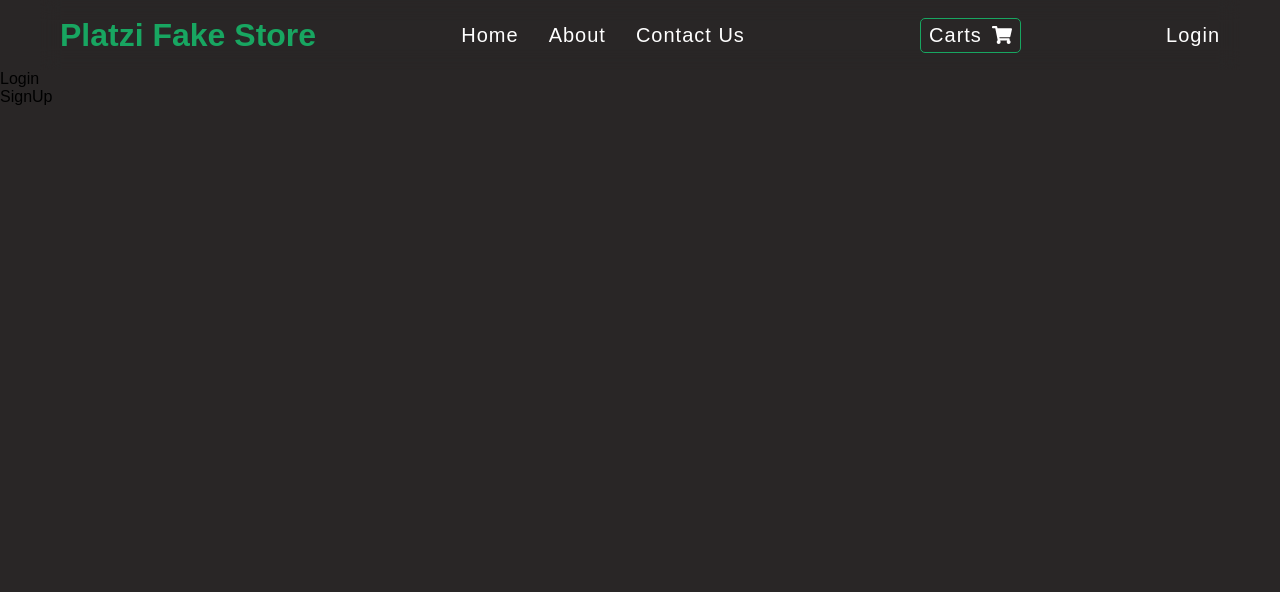
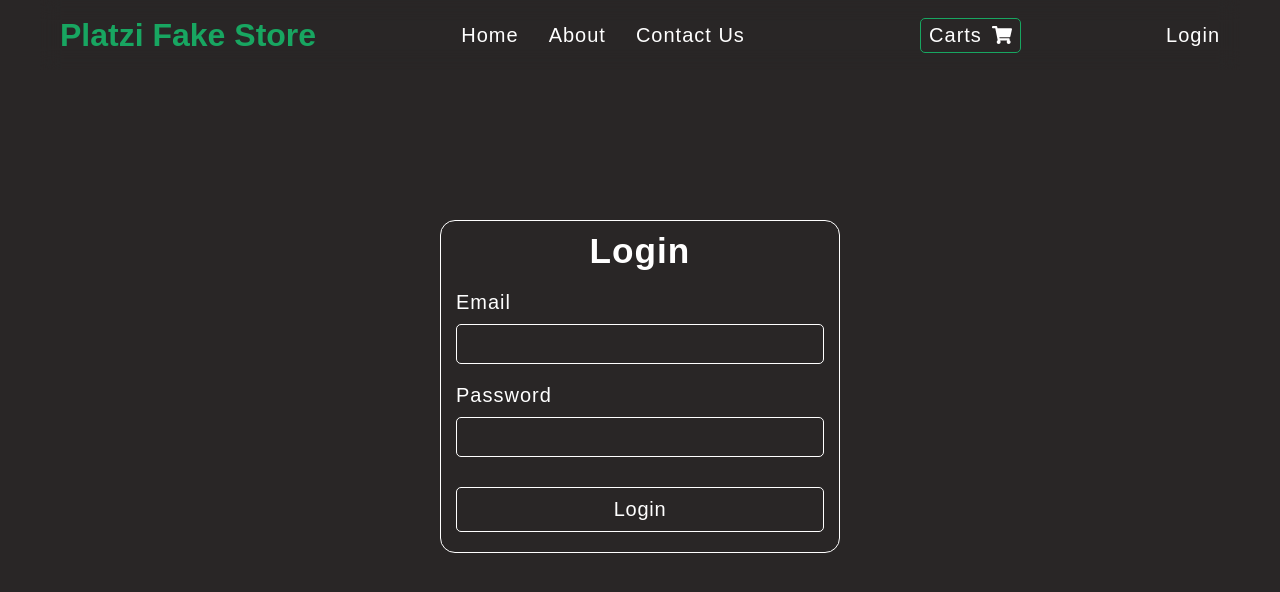
Before and after one commit to mehrojalieev/ContextApi_using-useReducer, a React (Vite) app: page /auth/login in a window 1280 px wide. Shown: the top 592 px of the page. Built offline with nearby package versions, Linux system fonts and the light colour scheme.

Commit message:
FInished Login Page

```diff
--- a/src/pages/auth/Auth.jsx
+++ b/src/pages/auth/Auth.jsx
@@ -1,12 +1,10 @@
-import Login from "../../routes/sub-routes/login/Login"
-import SignUp from "../../routes/sub-routes/sign-up/SignUp"
+import { Outlet } from "react-router-dom"
 import "./Auth.scss"
 
 const Auth = () => {
   return (
     <>
-      <Login/>
-      <SignUp/>
+      <Outlet/>
     </>
   )
 }
--- a/src/routes/sub-routes/login/Login.jsx
+++ b/src/routes/sub-routes/login/Login.jsx
@@ -2,7 +2,20 @@ import "./Login.scss"
 
 const Login = () => {
   return (
-    <div>Login</div>
+    <div className="login__wrapper">
+      <h2>Login</h2>
+      <form className="login-form">
+        <div className="login-email">
+          <label htmlFor="Email">Email</label>
+          <input id="Email" type="email" />
+        </div>
+        <div className="login-password">
+          <label htmlFor="Password">Password</label>
+          <input id="Password" type="password" />
+        </div>
+        <button>Login</button>
+      </form>
+    </div>
   )
 }
 
--- a/src/routes/sub-routes/login/Login.scss
+++ b/src/routes/sub-routes/login/Login.scss
@@ -0,0 +1,73 @@
+.login__wrapper{
+    width: 400px;
+    height: auto;
+    margin: 150px auto;
+    border: 1px solid #fff;
+    padding: 10px 15px 20px 15px;
+    border-radius: 15px;
+    h2{
+        text-align: center;
+        margin-bottom: 20px;
+        font-size: 2.2rem;
+        letter-spacing: 1px;
+        color: #fff;
+    }
+}
+
+.login-form{
+    width: 100%;
+    display: flex;
+    flex-direction: column;
+    gap: 20px 0;
+    align-items: center;
+    .login-email, .login-password{
+        width: 100%;
+        display: flex;
+        flex-direction: column;
+        gap: 10px;
+        label{
+            font-size: 20px;
+            letter-spacing: 1px;
+            color: #fff;
+        }
+        input{
+            font-size: 18px;
+            height: 40px;
+            text-indent: 15px;
+            outline: none;
+            background-color: transparent;
+            border: 1px solid #fff;
+            border-radius: 5px;
+            color: #fff;
+            transition: 0.2s;
+            &:focus{
+                box-shadow: 0 0 6px #fff;
+                filter: drop-shadow(0 0 1px #999898be);
+            }
+
+        }
+    }
+    button{
+        width: 100%;
+        padding: 10px 0px;
+        border: none;
+        border-radius: 5px;
+        font-size: 20px;
+        font-weight: 500;
+        letter-spacing: .7px;
+        background: transparent;
+        border: 1px solid #fff;
+        border-radius: 5px;
+        margin-top: 10px;
+        color: #fff;
+        transition: 0.2s;
+        &:hover{
+            background-color: #fff;
+            color: #000;
+            box-shadow: 0 0 5px #fff;
+            transform: scale(1.02);
+            cursor: pointer;
+        }
+    }
+
+}
```
